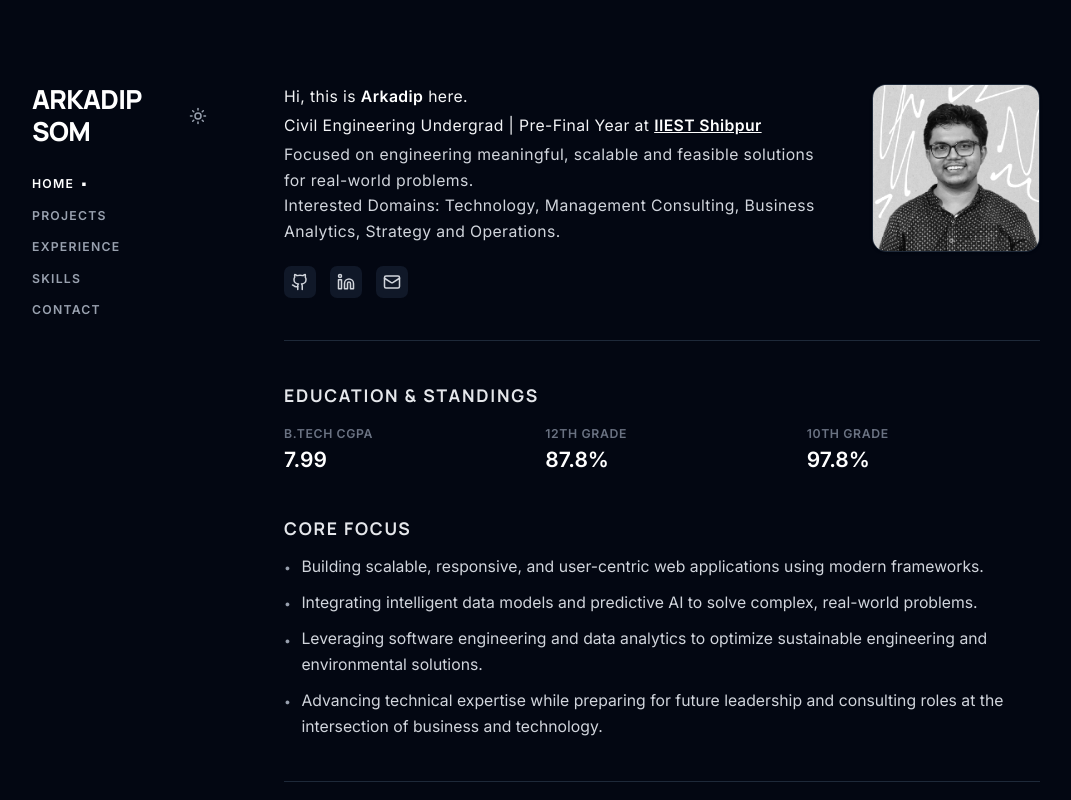
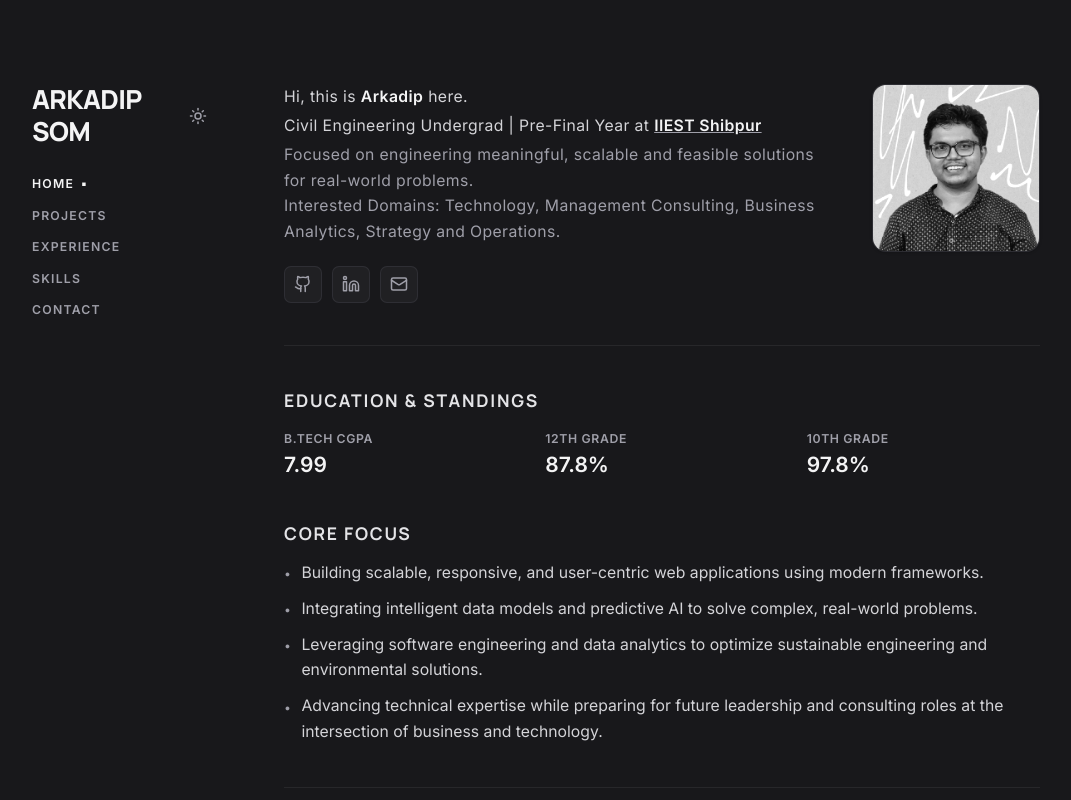
Before and after one commit to arkadipsom-code/arkadipsom-portfolio, a React (Vite) app: page / in a window 1280 px wide. Shown: the top 800 px of the page, without its empty margins (104-1175 px from the left). Built offline with nearby package versions, Linux system fonts and the light colour scheme.

Commit message:
style: standardize theme palette and social links across ProfileView and ContactView

```diff
--- a/src/App.jsx
+++ b/src/App.jsx
@@ -45,9 +45,9 @@ export default function App() {
   const handleTabChange = (tabId) => {
     setActiveTab(tabId);
     if (tabId === 'home') {
-      window.history.pushState({ tab: 'home' }, '', '#home');
+      window.history.pushState({ tab: 'home' }, '', 'home');
     } else {
-      window.history.pushState({ tab: tabId }, '', `#${tabId}`);
+      window.history.pushState({ tab: tabId }, '', `${tabId}`);
     }
   };
 
@@ -77,7 +77,7 @@ export default function App() {
   };
 
   return (
-    <div className="min-h-screen w-full bg-white dark:bg-gray-950 text-gray-900 dark:text-gray-100 antialiased transition-colors duration-200">
+    <div className="min-h-screen w-full bg-[#faf9f6] dark:bg-zinc-900 text-zinc-800 dark:text-zinc-200 antialiased transition-colors duration-200">
       <Analytics />
 
       <div className="max-w-7xl mx-auto px-6 md:px-16 py-12 md:py-24 flex flex-col md:flex-row gap-12 md:gap-20 items-start">
@@ -87,37 +87,37 @@ export default function App() {
           <div className="md:sticky md:top-24 flex flex-col gap-6 md:gap-8">
 
             <div className="flex items-center justify-between">
-              <h1 className="text-3xl font-extrabold tracking-tight text-black dark:text-white uppercase">
+              <h1 className="text-3xl font-extrabold tracking-tight text-zinc-900 dark:text-zinc-100 uppercase">
                 Arkadip Som
               </h1>
               {/* Dark Mode Toggle */}
               <button
                 onClick={() => setDarkMode((prev) => !prev)}
                 aria-label="Toggle Theme"
-                className="p-2 rounded-lg text-gray-500 hover:text-black dark:text-gray-400 dark:hover:text-white transition-colors cursor-pointer"
+                className="p-2 rounded-lg text-zinc-500 hover:text-zinc-900 dark:text-zinc-400 dark:hover:text-zinc-100 transition-colors cursor-pointer"
               >
                 {darkMode ? <Sun size={18} /> : <Moon size={18} />}
               </button>
             </div>
 
-            <nav className="flex flex-row md:flex-col gap-x-6 gap-y-4 flex-wrap border-b border-gray-100 dark:border-gray-800 pb-4 md:pb-0 md:border-none">
+            <nav className="flex flex-row md:flex-col gap-x-6 gap-y-4 flex-wrap border-b border-zinc-200 dark:border-zinc-800 pb-4 md:pb-0 md:border-none">
               {navItems.map((item) => (
                 <button
                   key={item.id}
                   onClick={() => handleTabChange(item.id)}
                   className={`text-sm font-bold tracking-widest text-left uppercase transition-all duration-150 cursor-pointer outline-none focus:outline-none select-none relative pb-1 md:pb-0 ${
                     activeTab === item.id
-                      ? 'text-black dark:text-white font-extrabold'
-                      : 'text-gray-400 hover:text-black dark:hover:text-white'
+                      ? 'text-zinc-900 dark:text-zinc-100 font-extrabold'
+                      : 'text-zinc-400 hover:text-zinc-900 dark:text-zinc-400 dark:hover:text-zinc-100'
                   }`}
                   style={{ WebkitTapHighlightColor: 'transparent' }}
                 >
                   {item.label}
                   {activeTab === item.id && (
-                    <span className="absolute bottom-0 left-0 w-full h-[2px] bg-black dark:bg-white md:hidden" />
+                    <span className="absolute bottom-0 left-0 w-full h-[2px] bg-zinc-900 dark:bg-zinc-100 md:hidden" />
                   )}
                   {activeTab === item.id && (
-                    <span className="hidden md:inline-block ml-2 text-black dark:text-white font-extrabold">▪</span>
+                    <span className="hidden md:inline-block ml-2 text-zinc-900 dark:text-zinc-100 font-extrabold">▪</span>
                   )}
                 </button>
               ))}
--- a/src/index.css
+++ b/src/index.css
@@ -2,7 +2,7 @@
 @import url("https://fonts.googleapis.com/css2?family=Inter:wght@300;400;500;600&family=Manrope:wght@600;700;800&family=Rubik:wght@300;400;500;600&display=swap");
 @import "tailwindcss";
 
-/* Enable class-based dark mode toggling */
+/* Enable class-based dark mode toggling in Tailwind v4 */
 @variant dark (&:where(.dark, .dark *));
 
 @layer base {
@@ -14,17 +14,24 @@
     width: 100%;
     min-height: 100vh;
     overflow-y: auto;
-    background: #ffffff;
+    background: #faf9f6; /* Warm alabaster light background */
     user-select: text;
 
-    /* Set body default to Inter with enhanced reading size */
     font-family:
       "Inter",
       -apple-system,
       sans-serif;
     font-size: 14px;
     line-height: 1.6;
-    color: #111827; /* Deep gray/black default text color */
+    color: #27272a; /* Deep zinc-800 text */
+  }
+
+  /* Smooth body background dark transition */
+  html.dark,
+  html.dark body,
+  html.dark #root {
+    background: #18181b; /* Soothing zinc-900 charcoal dark background */
+    color: #e4e4e7; /* Soft zinc-200 off-white text */
   }
 
   /* Map headings to Manrope */
@@ -47,7 +54,7 @@
     background: transparent;
   }
   .custom-scrollbar::-webkit-scrollbar-thumb {
-    background: rgba(0, 0, 0, 0.1);
+    background: rgba(161, 161, 170, 0.2);
     border-radius: 9999px;
   }
 }
--- a/src/views/ProfileView.jsx
+++ b/src/views/ProfileView.jsx
@@ -2,7 +2,7 @@ import React, { useState } from 'react';
 import profileData from '../data/profile.json';
 import { ArrowDownToLine, Mail, FileText, X } from 'lucide-react';
 
-// Custom Brand Icon SVGs to bypass lucide-react brand icon export issues
+// Custom Brand Icon SVGs matching standardized icon dimensions
 const GithubIcon = ({ size = 18 }) => (
   <svg width={size} height={size} viewBox="0 0 24 24" fill="none" stroke="currentColor" strokeWidth="2" strokeLinecap="round" strokeLinejoin="round">
     <path d="M15 22v-4a4.8 4.8 0 0 0-1-3.5c3 0 6-2 6-5.5.08-1.25-.27-2.48-1-3.5.28-1.15.28-2.35 0-3.5 0 0-1 0-3 1.5-2.64-.5-5.36-.5-8 0C6 2 5 2 5 2c-.3 1.15-.3 2.35 0 3.5A5.403 5.403 0 0 0 4 9c0 3.5 3 5.5 6 5.5-.39.49-.68 1.05-.85 1.65-.17.6-.22 1.23-.15 1.85v4" />
@@ -58,7 +58,8 @@ export default function ProfileView() {
 
       <div className="flex flex-col sm:flex-row gap-8 md:gap-12 justify-between items-start">
 
-        <div className="w-full aspect-square sm:w-48 sm:h-48 sm:order-last flex-shrink-0 bg-gray-50 dark:bg-gray-900 rounded-2xl overflow-hidden border border-gray-200/80 dark:border-gray-800 shadow-sm">
+        {/* Profile Avatar Frame */}
+        <div className="w-full aspect-square sm:w-48 sm:h-48 sm:order-last flex-shrink-0 bg-zinc-200/50 dark:bg-zinc-800/40 rounded-2xl overflow-hidden border border-zinc-300/50 dark:border-zinc-700/50 shadow-sm">
           <img
             src="/avatar.jpg"
             alt={profileData.name}
@@ -68,29 +69,38 @@ export default function ProfileView() {
         </div>
 
         {/* Bio Narrative Segment */}
-        <div className="space-y-4 flex-1 text-lg tracking-wide leading-relaxed">
+        <div className="space-y-4 flex-1 text-base md:text-lg tracking-wide leading-relaxed">
           <div className="space-y-1">
-            <p>Hi, this is <span className="font-bold text-black dark:text-white">{profileData.name}</span> here.</p>
-            <p>
+            <p className="text-zinc-700 dark:text-zinc-300">
+              Hi, this is <span className="font-bold text-zinc-900 dark:text-zinc-100">{profileData.name}</span> here.
+            </p>
+            <p className="text-zinc-700 dark:text-zinc-300">
               Civil Engineering Undergrad | Pre-Final Year at{' '}
-              <a href="https://www.iiests.ac.in/en" className="font-bold text-black dark:text-white underline" target="_blank" rel="noopener noreferrer">IIEST Shibpur</a>
+              <a
+                href="https://www.iiests.ac.in/en"
+                className="font-bold text-zinc-900 dark:text-zinc-100 underline decoration-zinc-400 hover:decoration-zinc-100 transition-colors"
+                target="_blank"
+                rel="noopener noreferrer"
+              >
+                IIEST Shibpur
+              </a>
             </p>
 
-            <p className="text-gray-700 dark:text-gray-300">
+            <p className="text-zinc-600 dark:text-zinc-400">
               Focused on engineering meaningful, scalable and feasible solutions for real-world problems.
               <br />
               Interested Domains: Technology, Management Consulting, Business Analytics, Strategy and Operations.
             </p>
           </div>
 
-          {/* Social Icons Row */}
-          <div className="flex flex-wrap items-center gap-4 pt-2">
+          {/* Social Icons Row - Standardized Theme & Hover */}
+          <div className="flex flex-wrap items-center gap-3 pt-2">
             <a
               href="https://github.com/arkadipsom-code"
               target="_blank"
               rel="noopener noreferrer"
               aria-label="GitHub"
-              className="p-2 bg-gray-100 dark:bg-gray-900 hover:bg-gray-200 dark:hover:bg-gray-800 rounded-lg text-gray-700 dark:text-gray-300 transition-colors"
+              className="p-2.5 bg-zinc-200/60 dark:bg-zinc-800/60 border border-zinc-300/50 dark:border-zinc-700/50 hover:bg-zinc-300/60 dark:hover:bg-zinc-700/60 rounded-lg text-zinc-600 dark:text-zinc-400 hover:text-zinc-900 dark:hover:text-zinc-100 transition-all duration-200"
             >
               <GithubIcon size={18} />
             </a>
@@ -99,14 +109,14 @@ export default function ProfileView() {
               target="_blank"
               rel="noopener noreferrer"
               aria-label="LinkedIn"
-              className="p-2 bg-gray-100 dark:bg-gray-900 hover:bg-gray-200 dark:hover:bg-gray-800 rounded-lg text-gray-700 dark:text-gray-300 transition-colors"
+              className="p-2.5 bg-zinc-200/60 dark:bg-zinc-800/60 border border-zinc-300/50 dark:border-zinc-700/50 hover:bg-zinc-300/60 dark:hover:bg-zinc-700/60 rounded-lg text-zinc-600 dark:text-zinc-400 hover:text-zinc-900 dark:hover:text-zinc-100 transition-all duration-200"
             >
               <LinkedinIcon size={18} />
             </a>
             <a
-              href="mailto:arkadipsom.official@gmail.com"
+              href="mailto:arkadipsom@gmail.com"
               aria-label="Email"
-              className="p-2 bg-gray-100 dark:bg-gray-900 hover:bg-gray-200 dark:hover:bg-gray-800 rounded-lg text-gray-700 dark:text-gray-300 transition-colors"
+              className="p-2.5 bg-zinc-200/60 dark:bg-zinc-800/60 border border-zinc-300/50 dark:border-zinc-700/50 hover:bg-zinc-300/60 dark:hover:bg-zinc-700/60 rounded-lg text-zinc-600 dark:text-zinc-400 hover:text-zinc-900 dark:hover:text-zinc-100 transition-all duration-200"
             >
               <Mail size={18} />
             </a>
@@ -116,52 +126,52 @@ export default function ProfileView() {
 
       </div>
 
-      <hr className="border-gray-100 dark:border-gray-800" />
+      <hr className="border-zinc-200 dark:border-zinc-800" />
 
       {/* Education Scores */}
       <div className="space-y-5">
-        <h3 className="text-xl font-bold tracking-widest text-gray-800 dark:text-gray-200 uppercase">Education & Standings</h3>
+        <h3 className="text-xl font-bold tracking-widest text-zinc-800 dark:text-zinc-200 uppercase">Education & Standings</h3>
         <div className="grid grid-cols-1 sm:grid-cols-3 gap-y-6 gap-x-8">
           <div>
-            <div className="text-sm text-gray-500 font-bold tracking-wider uppercase">B.Tech CGPA</div>
-            <div className="text-2xl font-extrabold text-black dark:text-white mt-1">{profileData.education.metrics.cgpa}</div>
+            <div className="text-sm text-zinc-500 dark:text-zinc-400 font-bold tracking-wider uppercase">B.Tech CGPA</div>
+            <div className="text-2xl font-extrabold text-zinc-900 dark:text-zinc-100 mt-1">{profileData.education.metrics.cgpa}</div>
           </div>
           <div>
-            <div className="text-sm text-gray-500 font-bold tracking-wider uppercase">12th Grade</div>
-            <div className="text-2xl font-extrabold text-black dark:text-white mt-1">{profileData.education.metrics.higher_secondary_school}</div>
+            <div className="text-sm text-zinc-500 dark:text-zinc-400 font-bold tracking-wider uppercase">12th Grade</div>
+            <div className="text-2xl font-extrabold text-zinc-900 dark:text-zinc-100 mt-1">{profileData.education.metrics.higher_secondary_school}</div>
           </div>
           <div>
-            <div className="text-sm text-gray-500 font-bold tracking-wider uppercase">10th Grade</div>
-            <div className="text-2xl font-extrabold text-black dark:text-white mt-1">{profileData.education.metrics.secondary_school}</div>
+            <div className="text-sm text-zinc-500 dark:text-zinc-400 font-bold tracking-wider uppercase">10th Grade</div>
+            <div className="text-2xl font-extrabold text-zinc-900 dark:text-zinc-100 mt-1">{profileData.education.metrics.secondary_school}</div>
           </div>
         </div>
       </div>
 
       {/* Objectives */}
       <div className="space-y-4">
-        <h3 className="text-xl font-bold tracking-widest text-gray-800 dark:text-gray-200 uppercase">Core Focus</h3>
+        <h3 className="text-xl font-bold tracking-widest text-zinc-800 dark:text-zinc-200 uppercase">Core Focus</h3>
         <ul className="space-y-3">
           {profileData.objectives.map((obj, idx) => (
-            <li key={idx} className="text-lg text-gray-700 dark:text-gray-300 flex items-start gap-3 leading-relaxed">
-              <span className="text-gray-400 select-none mt-1.5 text-sm">•</span>
+            <li key={idx} className="text-base md:text-lg text-zinc-700 dark:text-zinc-300 flex items-start gap-3 leading-relaxed">
+              <span className="text-zinc-400 select-none mt-1.5 text-sm">•</span>
               <span>{obj}</span>
             </li>
           ))}
         </ul>
       </div>
 
-      <hr className="border-gray-100 dark:border-gray-800" />
+      <hr className="border-zinc-200 dark:border-zinc-800" />
 
       {/* Curriculum Vitae Section */}
       <div className="flex flex-col sm:flex-row sm:items-center justify-between gap-6 pt-2">
         <div className="space-y-1">
-          <h4 className="text-xl font-bold tracking-widest text-gray-800 dark:text-gray-200 uppercase">Curriculum Vitae</h4>
-          <p className="text-lg text-gray-500">Download domain-specific resumes here.</p>
+          <h4 className="text-xl font-bold tracking-widest text-zinc-800 dark:text-zinc-200 uppercase">Curriculum Vitae</h4>
+          <p className="text-base text-zinc-500 dark:text-zinc-400">Download domain-specific resumes here.</p>
         </div>
 
         <button
           onClick={() => setIsResumeModalOpen(true)}
-          className="inline-flex items-center justify-center gap-2 px-5 h-10 bg-gray-900 dark:bg-white text-white dark:text-black text-xs font-bold tracking-widest rounded hover:bg-black dark:hover:bg-gray-100 active:scale-[0.98] transition-all cursor-pointer shadow-sm w-full sm:w-auto uppercase"
+          className="inline-flex items-center justify-center gap-2 px-5 h-10 bg-zinc-900 dark:bg-zinc-100 text-zinc-100 dark:text-zinc-900 text-xs font-bold tracking-widest rounded hover:bg-zinc-800 dark:hover:bg-zinc-200 active:scale-[0.98] transition-all cursor-pointer shadow-sm w-full sm:w-auto uppercase"
         >
           <ArrowDownToLine size={14} /> Download Resume
         </button>
@@ -169,13 +179,13 @@ export default function ProfileView() {
 
       {/* Multi-Domain Resume Selector Modal */}
       {isResumeModalOpen && (
-        <div className="fixed inset-0 z-50 flex items-center justify-center p-4 bg-black/50 backdrop-blur-sm animate-in fade-in duration-200">
-          <div className="bg-white dark:bg-gray-900 border border-gray-200 dark:border-gray-800 rounded-2xl max-w-lg w-full p-6 shadow-xl space-y-6">
+        <div className="fixed inset-0 z-50 flex items-center justify-center p-4 bg-black/60 backdrop-blur-sm animate-in fade-in duration-200">
+          <div className="bg-zinc-50 dark:bg-zinc-900 border border-zinc-200 dark:border-zinc-800 rounded-2xl max-w-lg w-full p-6 shadow-xl space-y-6">
             <div className="flex items-center justify-between">
-              <h3 className="text-lg font-bold uppercase tracking-wider text-black dark:text-white">Choose Resume Variant</h3>
+              <h3 className="text-lg font-bold uppercase tracking-wider text-zinc-900 dark:text-zinc-100">Choose Resume Variant</h3>
               <button
                 onClick={() => setIsResumeModalOpen(false)}
-                className="text-gray-400 hover:text-black dark:hover:text-white p-1"
+                className="text-zinc-400 hover:text-zinc-900 dark:hover:text-zinc-100 p-1 transition-colors"
               >
                 <X size={20} />
               </button>
@@ -186,12 +196,12 @@ export default function ProfileView() {
                 <div
                   key={index}
                   onClick={() => handleDownload(option.fileUrl, option.filename)}
-                  className="p-4 border border-gray-200 dark:border-gray-800 rounded-xl hover:border-black dark:hover:border-white transition-all cursor-pointer group flex items-start gap-4"
+                  className="p-4 border border-zinc-200 dark:border-zinc-800 rounded-xl hover:border-zinc-400 dark:hover:border-zinc-600 bg-zinc-100/50 dark:bg-zinc-800/30 transition-all cursor-pointer group flex items-start gap-4"
                 >
-                  <FileText className="text-gray-400 group-hover:text-black dark:group-hover:text-white mt-1 flex-shrink-0" size={20} />
+                  <FileText className="text-zinc-400 group-hover:text-zinc-900 dark:group-hover:text-zinc-100 mt-1 flex-shrink-0 transition-colors" size={20} />
                   <div className="space-y-1">
-                    <div className="font-bold text-black dark:text-white text-sm group-hover:underline">{option.title}</div>
-                    <div className="text-xs text-gray-500 leading-relaxed">{option.description}</div>
+                    <div className="font-bold text-zinc-900 dark:text-zinc-100 text-sm group-hover:underline">{option.title}</div>
+                    <div className="text-xs text-zinc-500 dark:text-zinc-400 leading-relaxed">{option.description}</div>
                   </div>
                 </div>
               ))}
```
Also changed, not shown: src/views/ContactView.jsx (+58 -45 lines).
